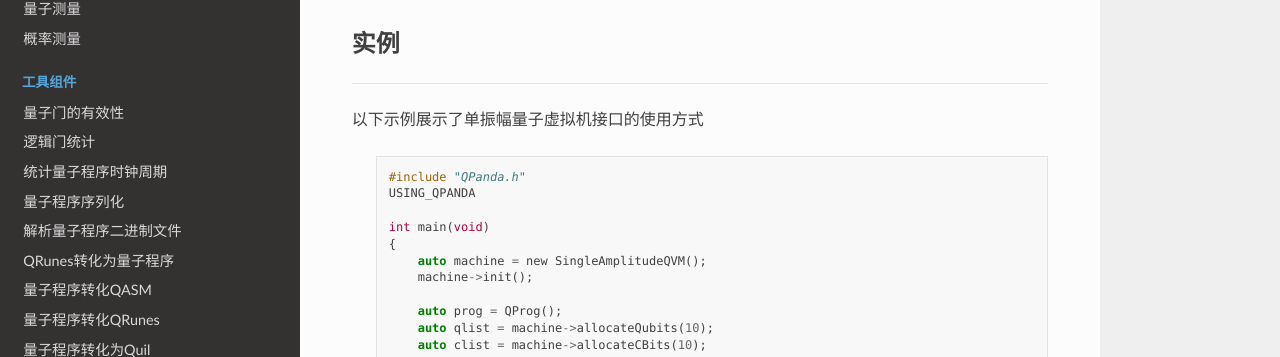
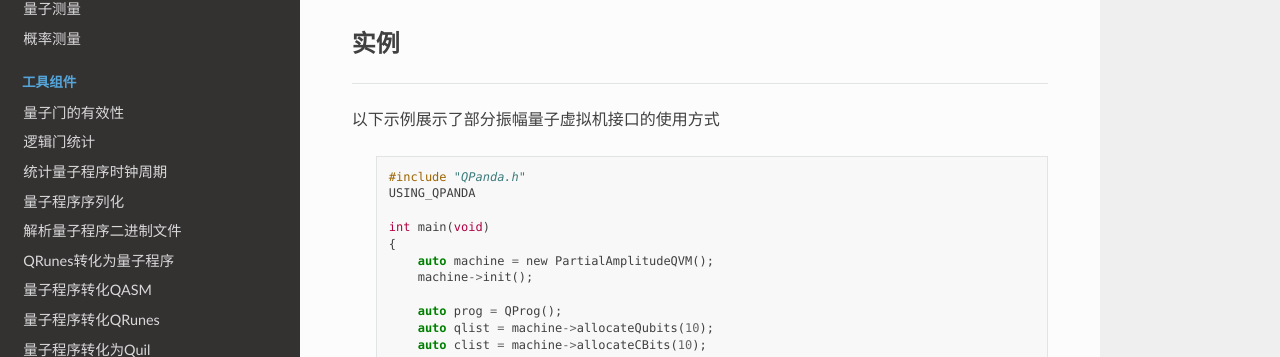
Before and after one commit to liye0005/QPanda-Toturial, a Sphinx documentation site: the page built from source/PartialAmplitude.rst, in a window 1280 px wide and 900 px high, scrolled down 900 px. Shown: the part 148-505 px from the top of the window. Built offline with Sphinx 7.4.7 and the Read the Docs theme 2.0.0, drawn with Linux system fonts in a browser that asks for light colours; pages that are not in the unit, such as notebooks, are missing from menus; some of the changed text lies outside the part shown.

Commit message:
修改部分振幅内容

```diff
--- a/source/PartialAmplitude.rst
+++ b/source/PartialAmplitude.rst
@@ -51,7 +51,7 @@ QPanda2中设计了 ``PartialAmplitudeQVM`` 类用于运行部分振幅模拟量
 ----
 
 .. _部分振幅示例程序:
-以下示例展示了单振幅量子虚拟机接口的使用方式
+以下示例展示了部分振幅量子虚拟机接口的使用方式
 
     .. code-block:: c
 
@@ -60,7 +60,7 @@ QPanda2中设计了 ``PartialAmplitudeQVM`` 类用于运行部分振幅模拟量
 
         int main(void)
         {
-            auto machine = new SingleAmplitudeQVM();
+            auto machine = new PartialAmplitudeQVM();
             machine->init();
 
             auto prog = QProg();
```
Also changed, not shown: other parts of source/PartialAmplitude.rst (+1 -1 lines).
